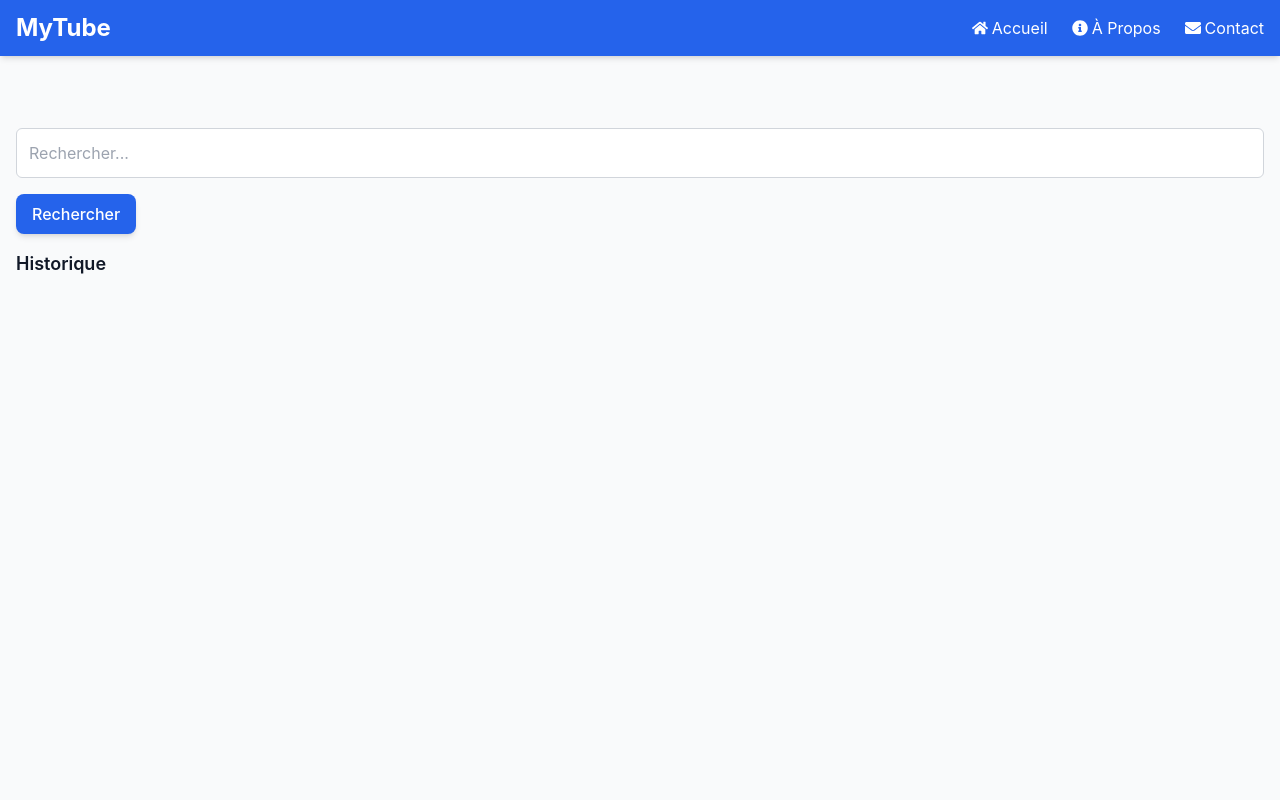
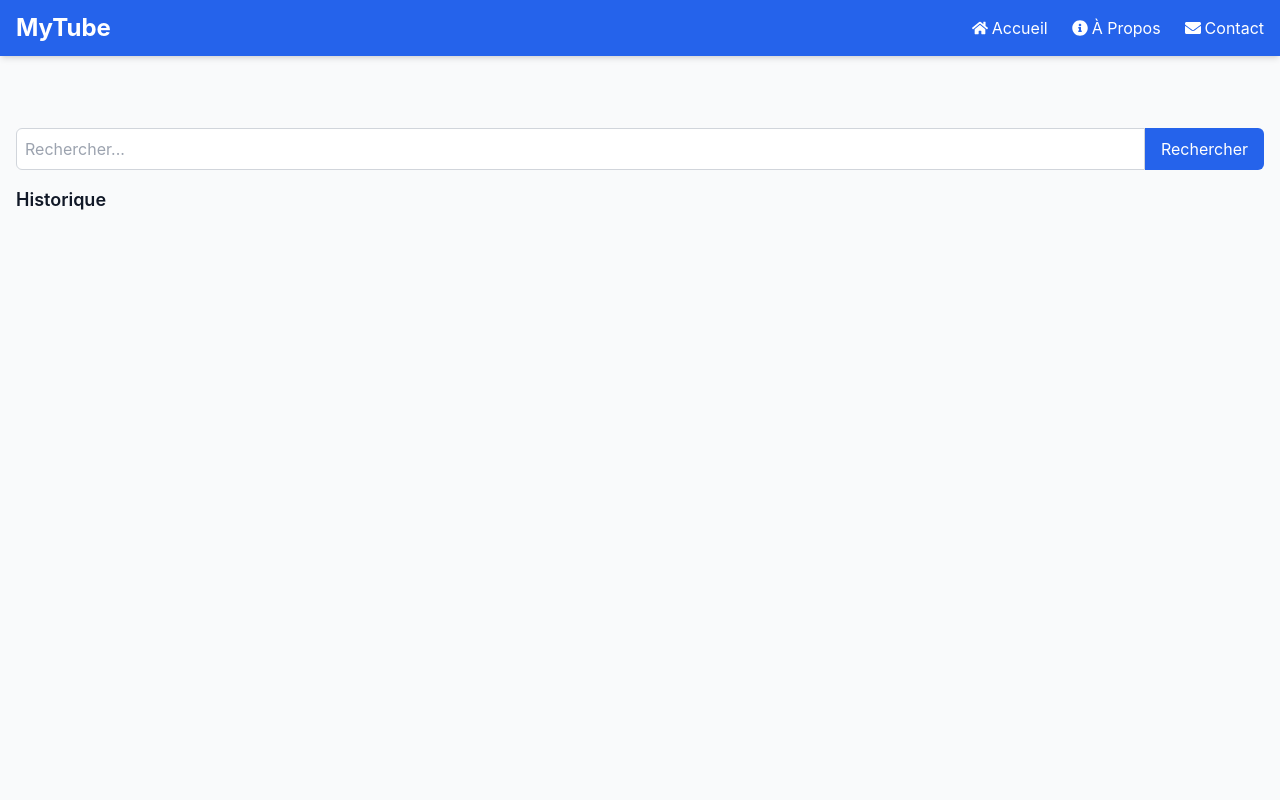
Before and after one commit to Crazynotdev/My-Tube, a Next.js app: page / in a window 1280 px wide. Shown: the top 800 px of the page. Built offline with nearby package versions, Linux system fonts and the light colour scheme.

Commit message:
Update page.tsx

```diff
--- a/app/page.tsx
+++ b/app/page.tsx
@@ -24,12 +24,11 @@ export default function Home() {
     setLoading(true);
     try {
       const res = await fetch(`/api/search?query=${encodeURIComponent(newQuery)}&page=${page}`);
-      if (!res.ok) throw new Error("Erreur API");
       const data = await res.json();
       setResults(append ? [...results, ...data] : data);
       setHasMore(data.length > 0);
       if (!append) {
-        const newHistory = [newQuery, ...history.filter(h => h !== newQuery).slice(0, 9)];
+        const newHistory = [newQuery, ...history.slice(0, 9)];
         setHistory(newHistory);
         localStorage.setItem("searchHistory", JSON.stringify(newHistory));
       }
@@ -45,32 +44,40 @@ export default function Home() {
       setPage(prev => prev + 1);
       handleSearch(query, true);
     }
-  }, [inView]);
+  }, [inView, hasMore, loading, query]);
 
   return (
     <div className="max-w-7xl mx-auto p-4">
       <AdBanner format="horizontal" />
-      <input
-        type="text"
-        value={query}
-        onChange={(e) => setQuery(e.target.value)}
-        placeholder="Rechercher..."
-        className="input-search mb-4"
-        onKeyDown={(e) => e.key === "Enter" && handleSearch()}
-      />
-      <button onClick={() => handleSearch()} className="btn-primary mb-4">Rechercher</button>
+      <div className="flex mb-4">
+        <input
+          type="text"
+          value={query}
+          onChange={e => setQuery(e.target.value)}
+          placeholder="Rechercher..."
+          className="flex-1 p-2 rounded-l-md border border-gray-300 focus:outline-none focus:ring-2 focus:ring-blue-500"
+          onKeyDown={e => e.key === "Enter" && handleSearch()}
+        />
+        <button onClick={() => handleSearch()} className="bg-blue-600 hover:bg-blue-700 text-white px-4 py-2 rounded-r-md">
+          Rechercher
+        </button>
+      </div>
 
+      {/* Historique */}
       <div className="mb-4">
         <h3 className="text-lg font-semibold">Historique</h3>
         <ul className="flex flex-wrap gap-2">
           {history.map((item, idx) => (
-            <li key={idx} onClick={() => handleSearch(item)} className="bg-gray-200 p-1 rounded cursor-pointer">{item}</li>
+            <li key={idx} onClick={() => handleSearch(item)} className="bg-gray-200 dark:bg-gray-700 p-1 rounded cursor-pointer hover:bg-gray-300 dark:hover:bg-gray-600">
+              {item}
+            </li>
           ))}
         </ul>
       </div>
 
+      {/* Résultats */}
       <div className="grid grid-cols-1 sm:grid-cols-2 md:grid-cols-3 lg:grid-cols-4 gap-4">
-        {results.map((item: any, idx: number) => (
+        {results.map((item, idx) => (
           <div key={item.id}>
             <ResultCard item={item} />
             {(idx + 1) % 4 === 0 && <AdBanner type="native" />}
@@ -78,7 +85,7 @@ export default function Home() {
         ))}
       </div>
 
-      {loading && <p className="text-center">Chargement...</p>}
+      {loading && <p className="text-center mt-4">Chargement...</p>}
       {hasMore && <div ref={ref} className="h-10" />}
       <AdBanner format="rectangle" type="display" />
     </div>
```
